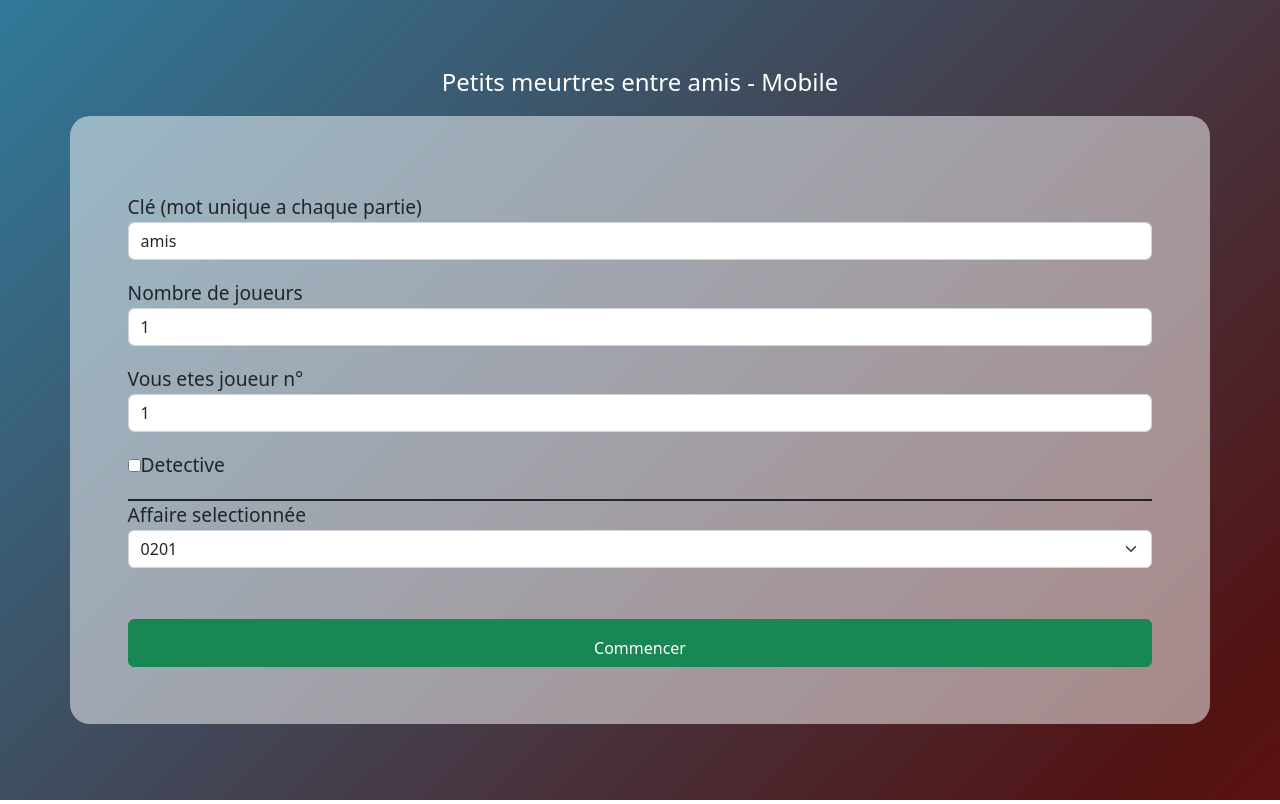
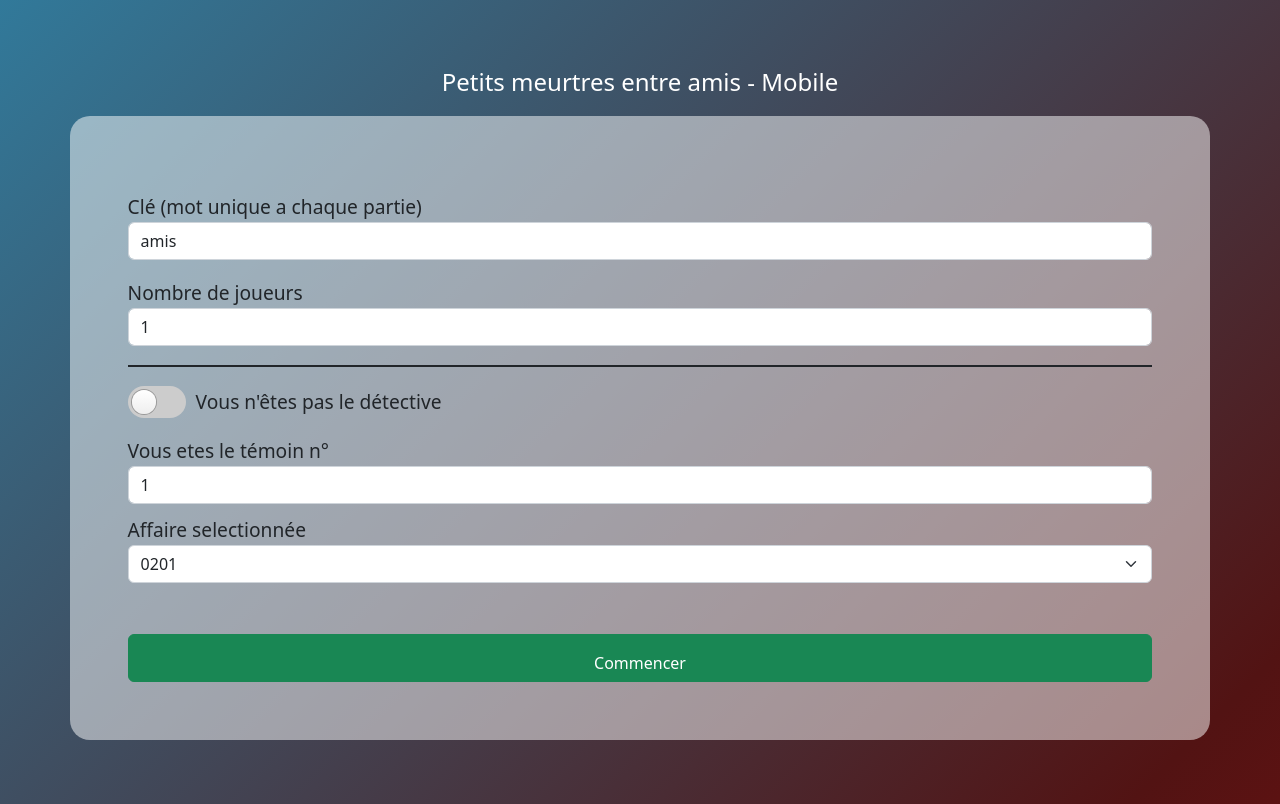
Before and after one commit to Skronak/react-mobileApp, a React (Create React App) app: page / in a window 1280 px wide. Built offline with nearby package versions, Linux system fonts and the light colour scheme.

Commit message:
update css & validation

```diff
--- a/src/App.js
+++ b/src/App.js
@@ -67,18 +67,24 @@
                                    value={nbPlayers}/>
                         </div>
                         <div className={"bloc"}>
-                            <div>Vous etes joueur n°</div>
-                            <input type="number" disabled={isDetective} className="form-control"
-                                   onChange={e => setIdPlayer(e.target.value)} min='0' value={idPlayer}/>
+                            <div className="table-group-divider"></div>
                         </div>
                         <div className={"bloc"}>
-                            <div className="custom-control custom-switch">
-                                <input type="checkbox" className="custom-control-input" id="customSwitch1"/>
-                                    <label className="custom-control-label" htmlFor="customSwitch1">Detective</label>
+                            <label className="toggle">
+                                <input className="toggle-checkbox" type="checkbox" onChange={handleChange}/>
+                                <div className="toggle-switch"></div>
+                                <span
+                                    className="toggle-label"> {isDetective ? "Vous êtes le détective" : "Vous n'êtes pas le détective"}</span>
+                            </label>
+                        </div>
+                        <div className={"bloc"}>
+                            <div id="collapse" className={isDetective ? "hide" : "show"}>
+                                <div>Vous etes le témoin n°</div>
+                                <input type="number" disabled={isDetective} className="form-control"
+                                       onChange={e => setIdPlayer(e.target.value > nbPlayers ? nbPlayers : e.target.value)} min='0' value={idPlayer}/>
                             </div>
                         </div>
                         <div className={"bloc"}>
-                            <div className="table-group-divider"></div>
                             <div>Affaire selectionnée</div>
                             <select id='caseId' className="form-select" name="case" value={selectedCase}
                                     onChange={(e => setSelectedCase(e.target.value))}>
--- a/src/app.css
+++ b/src/app.css
@@ -51,7 +51,7 @@
     padding-top: 1em;
 }
 
-.Date{
+.date-label {
     background-color: gray;
     color: white;
     border-radius: 25px;
@@ -59,3 +59,68 @@
     font-weight: 700;
     font-size: 1.2em;
 }
+
+.toggle {
+    cursor: pointer;
+    display: inline-block;
+}
+
+.toggle-switch {
+    display: inline-block;
+    background: #ccc;
+    border-radius: 16px;
+    width: 58px;
+    height: 32px;
+    position: relative;
+    vertical-align: middle;
+    transition: background 0.25s;
+}
+.toggle-switch:before, .toggle-switch:after {
+    content: "";
+}
+.toggle-switch:before {
+    display: block;
+    background: linear-gradient(to bottom, #fff 0%, #eee 100%);
+    border-radius: 50%;
+    box-shadow: 0 0 0 1px rgba(0, 0, 0, 0.25);
+    width: 24px;
+    height: 24px;
+    position: absolute;
+    top: 4px;
+    left: 4px;
+    transition: left 0.25s;
+}
+.toggle:hover .toggle-switch:before {
+    background: linear-gradient(to bottom, #fff 0%, #fff 100%);
+    box-shadow: 0 0 0 1px rgba(0, 0, 0, 0.5);
+}
+.toggle-checkbox:checked + .toggle-switch {
+    background: #56c080;
+}
+.toggle-checkbox:checked + .toggle-switch:before {
+    left: 30px;
+}
+
+.toggle-checkbox {
+    position: absolute;
+    visibility: hidden;
+}
+
+.toggle-label {
+    margin-left: 5px;
+    position: relative;
+    top: 2px;
+}
+
+#collapse {
+    background-size: cover;
+    width: 100%;
+    height: 60px;
+    transition: all 0.5s;
+}
+
+#collapse.hide {
+    height: 0;
+    opacity: 0;
+    overflow: hidden;
+}
--- a/src/components/Board.js
+++ b/src/components/Board.js
@@ -4,7 +4,7 @@
 
     return (
         <div>
-            <div className="date">{props.date}</div>
+            <div className="date-label">{props.data.date}</div>
             <div>{props.label}</div>
             {props.children}
         </div>
--- a/src/components/BoardInspector.js
+++ b/src/components/BoardInspector.js
@@ -5,7 +5,6 @@
 
     return (
         <div>
-            <div className="Date">{data.date}</div>
             <p>Vous etes l'enqueteur</p>
             <div>{data.label}</div>
             <div>Suspects</div>
--- a/src/components/BoardSuspect.js
+++ b/src/components/BoardSuspect.js
@@ -7,7 +7,6 @@
 
     return (
         <div>
-            <div className="Date">{data.date}</div>
             <div>{data.label}</div>
 
             {isGuilty && (
```
